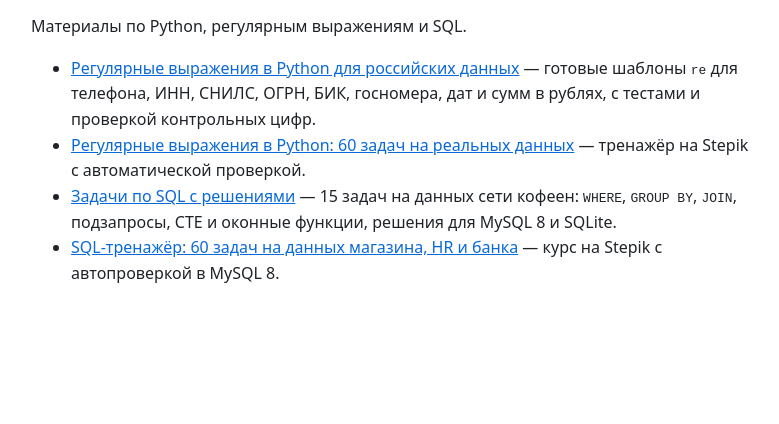
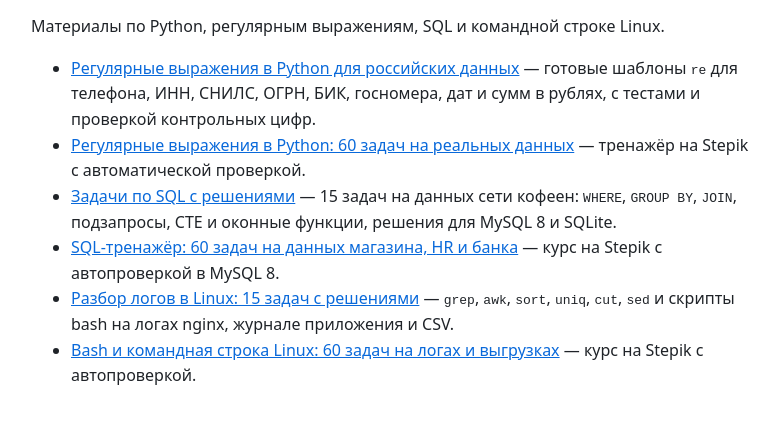
Before and after one commit to d1far4/d1far4.github.io, a plain HTML site: page index.html in a window 1280 px wide. Shown: the part 84-508 px from the top of the page, without its empty margins (249-1028 px from the left). Drawn offline with Linux system fonts and the light colour scheme.

Commit message:
Add files via upload

```diff
--- a/index.html
+++ b/index.html
@@ -3,8 +3,8 @@
 <head>
 <meta charset="utf-8">
 <meta name="viewport" content="width=device-width, initial-scale=1">
-<title>d1far4 — Python, регулярные выражения и SQL</title>
-<meta name="description" content="Готовые регулярные выражения в Python для российских данных и задачи по SQL с решениями для MySQL и SQLite.">
+<title>d1far4 — Python, регулярные выражения, SQL и Bash</title>
+<meta name="description" content="Готовые регулярные выражения в Python для российских данных, задачи по SQL и по разбору логов в Linux с решениями.">
 <style>
 body{font-family:system-ui,-apple-system,"Segoe UI",Roboto,sans-serif;max-width:720px;margin:40px auto;padding:0 16px;line-height:1.6;color:#1f2328;background:#fff}
 a{color:#0969da}
@@ -13,12 +13,14 @@ h1{font-size:1.6em}
 </head>
 <body>
 <h1>d1far4</h1>
-<p>Материалы по Python, регулярным выражениям и SQL.</p>
+<p>Материалы по Python, регулярным выражениям, SQL и командной строке Linux.</p>
 <ul>
 <li><a href="/regex-ru/">Регулярные выражения в Python для российских данных</a> — готовые шаблоны <code>re</code> для телефона, ИНН, СНИЛС, ОГРН, БИК, госномера, дат и сумм в рублях, с тестами и проверкой контрольных цифр.</li>
 <li><a href="https://stepik.org/a/306981">Регулярные выражения в Python: 60 задач на реальных данных</a> — тренажёр на Stepik с автоматической проверкой.</li>
 <li><a href="/sql-zadachi-ru/">Задачи по SQL с решениями</a> — 15 задач на данных сети кофеен: <code>WHERE</code>, <code>GROUP BY</code>, <code>JOIN</code>, подзапросы, CTE и оконные функции, решения для MySQL 8 и SQLite.</li>
 <li><a href="https://stepik.org/a/307073">SQL-тренажёр: 60 задач на данных магазина, HR и банка</a> — курс на Stepik с автопроверкой в MySQL 8.</li>
+<li><a href="/bash-logs-ru/">Разбор логов в Linux: 15 задач с решениями</a> — <code>grep</code>, <code>awk</code>, <code>sort</code>, <code>uniq</code>, <code>cut</code>, <code>sed</code> и скрипты bash на логах nginx, журнале приложения и CSV.</li>
+<li><a href="https://stepik.org/a/307075">Bash и командная строка Linux: 60 задач на логах и выгрузках</a> — курс на Stepik с автопроверкой.</li>
 </ul>
 </body>
 </html>
```
